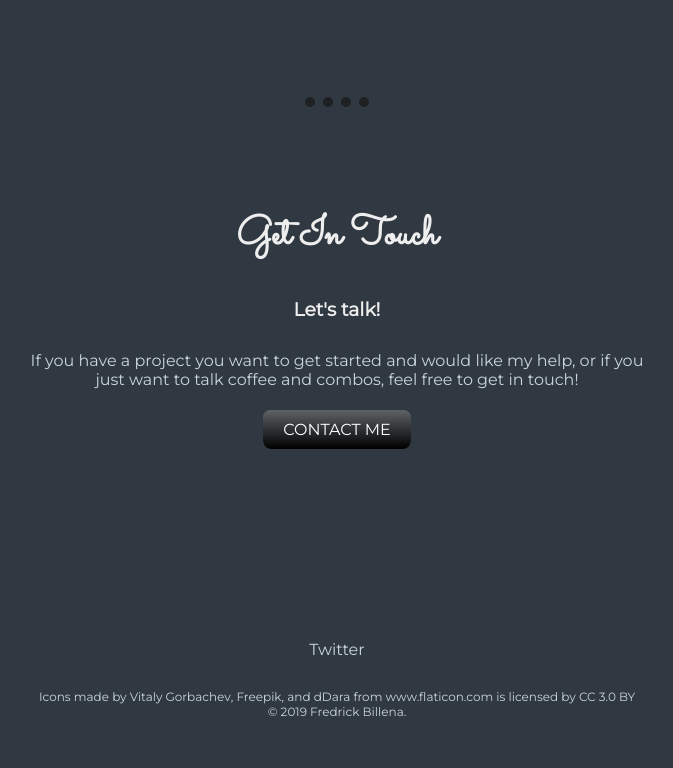
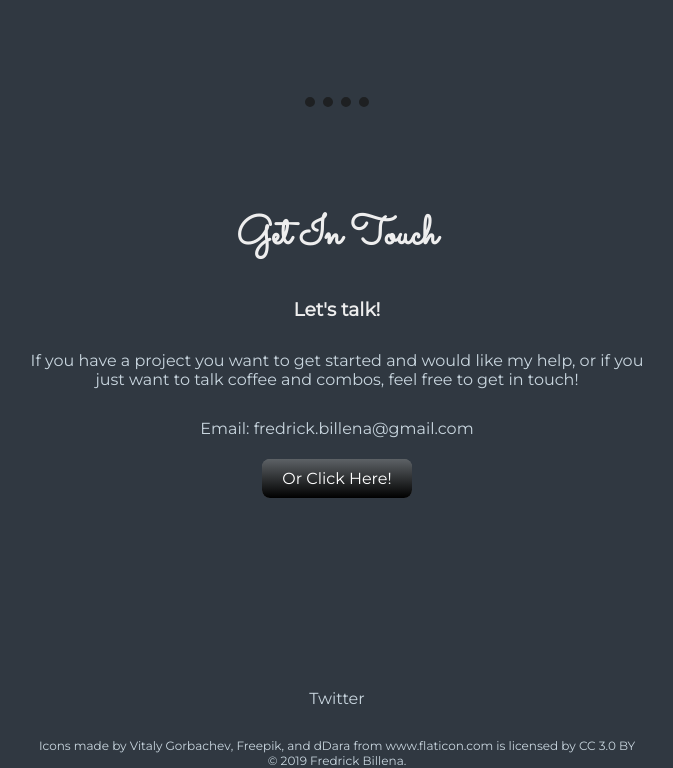
Before and after one commit to FredrickBillena/CV, a plain HTML site: page index.html in a window 1280 px wide. Shown: the part 2187-2955 px from the top of the page, without its empty margins (303-976 px from the left). Before the commit the page ends 2906 px from the top, so only its background shows below. Drawn offline with Linux system fonts and the light colour scheme.

Commit message:
wrote email out, and changed button text

```diff
--- a/index.html
+++ b/index.html
@@ -48,7 +48,10 @@
         <h2>Get In Touch</h2>
         <h3>Let's talk!</h3>
         <p>If you have a project you want to get started and would like my help, or if you just want to talk coffee and combos, feel free to get in touch!</p>
-        <a class="butn" href="mailto:fredrick.billena@gmail.com">CONTACT ME</a>
+          <p>
+         Email: <span class="email">fredrick.billena@gmail.com</span>
+        </p>
+        <a class="butn" href="mailto:fredrick.billena@gmail.com">Or Click Here!</a>
       </div>
     </div>
 
```
